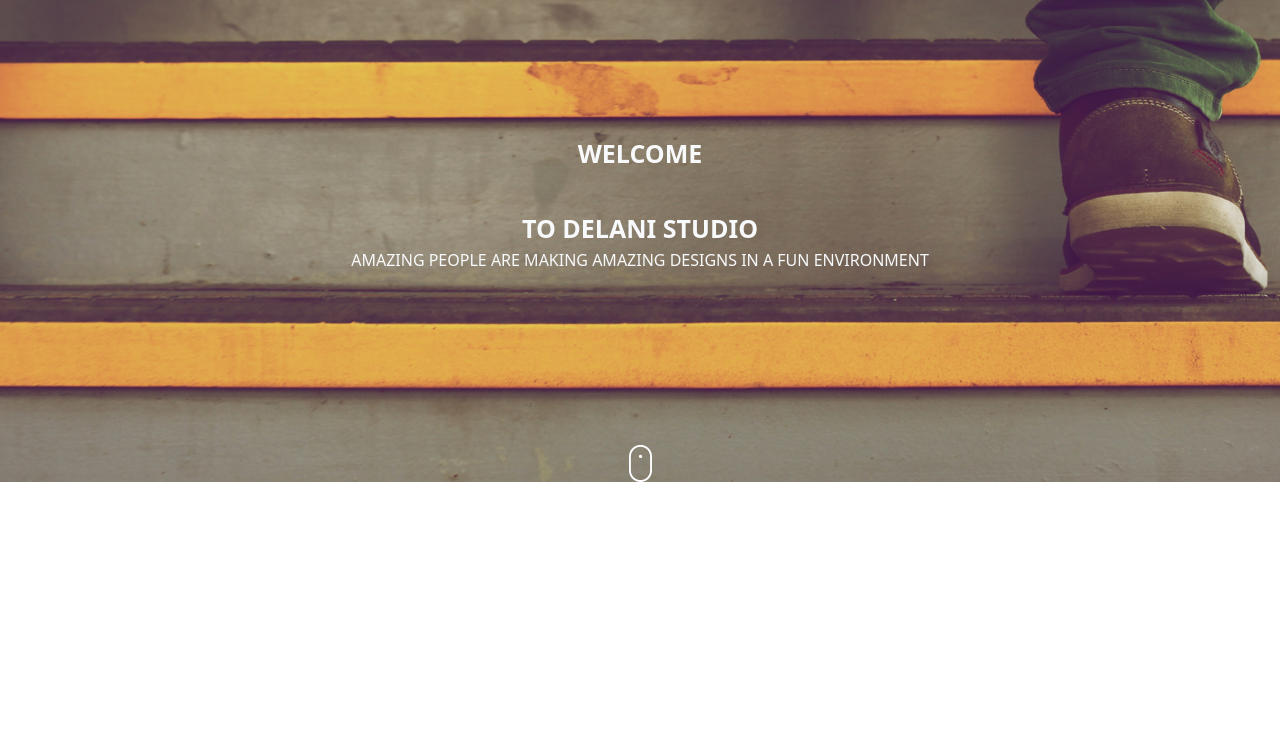
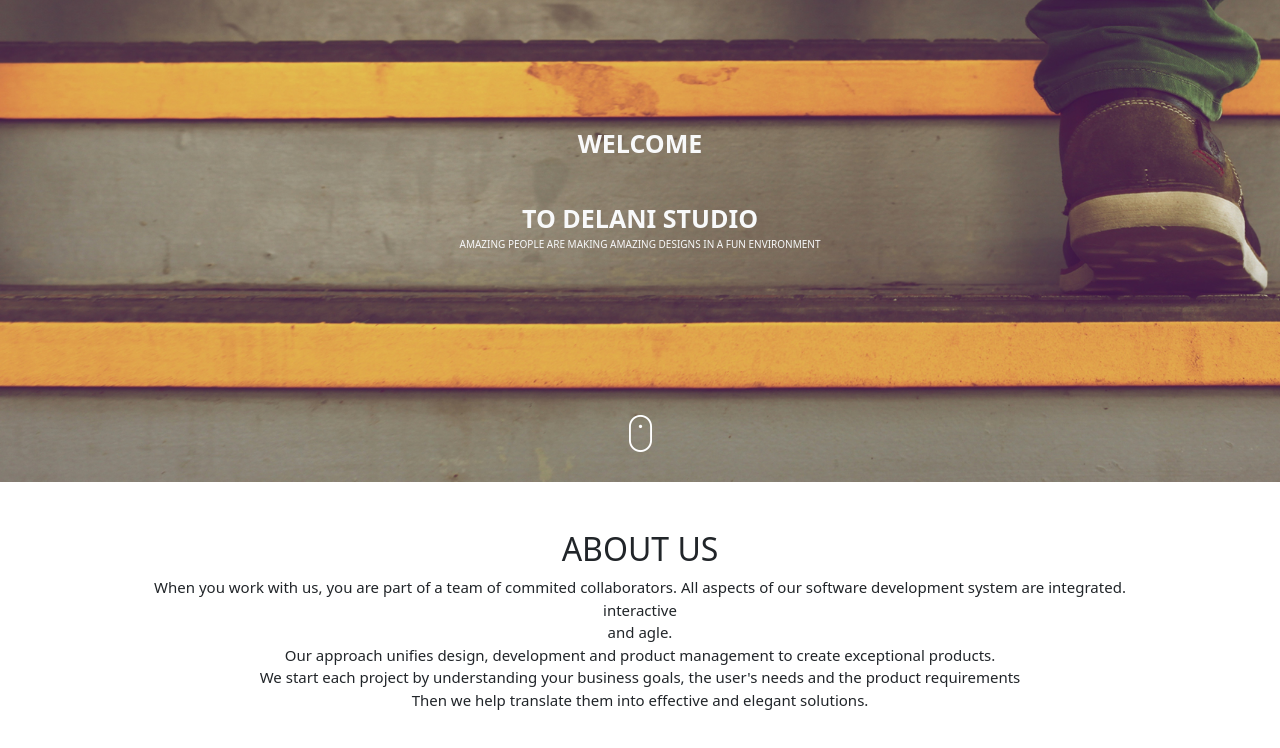
Before and after one commit to DEANKAGO/Delani-Studio, a plain HTML site: page index.html in a window 1280 px wide. Shown: the part 318-1066 px from the top of the page. Before the commit the page ends 800 px from the top, so only its background shows below. Drawn offline with nearby package versions, Linux system fonts and the light colour scheme.

Commit message:
added about us paragraph

```diff
--- a/index.html
+++ b/index.html
@@ -12,11 +12,11 @@
     />
     <link rel="stylesheet" href="styles.css" />
 
-    <title>Document</title>
+    <title>Delani Studio</title>
   </head>
   <body>
     <div
-      class="d-flex first-section col-12 align-items-center flex-column justify-content-between"
+      class="d-flex first-section container-fluid col-12 align-items-center flex-column justify-content-between"
     >
       <div class="logo">
         <img src="images/logo.png" alt="logo" />
@@ -35,6 +35,26 @@
         <img src="images/mouse_click.png" alt="mouse_click" />
       </div>
     </div>
+    <div class="container text-center p-5">
+      <h2>ABOUT US</h2>
+      <p class="about-p">
+        When you work with us, you are part of a team of commited collaborators.
+        All aspects of our software development system are integrated.
+        interactive <br />
+        and agle. <br />
+        Our approach unifies design, development and product management to
+        create exceptional products. <br />
+        We start each project by understanding your business goals, the user's
+        needs and the product requirements <br />
+        Then we help translate them into effective and elegant solutions.
+      </p>
+    </div>
+    <div class="container ">
+      <div class="">
+
+      </div>
+
+    </div>
 
     <script
       src="https://cdn.jsdelivr.net/npm/bootstrap@5.1.3/dist/js/bootstrap.bundle.min.js"
--- a/styles.css
+++ b/styles.css
@@ -11,6 +11,10 @@
   padding-top: 200px;
 }
 
+.mouse{
+  padding-bottom: 30px;
+}
+
 .p1 {
   font-size: 25px;
   margin-bottom: 0px;
@@ -18,5 +22,9 @@
 }
 
 .p2 {
-  /* font-size: 10px; */
+  font-size: 10px;
 }
+
+.about-p{
+  font-size: 15px;
+}
```
